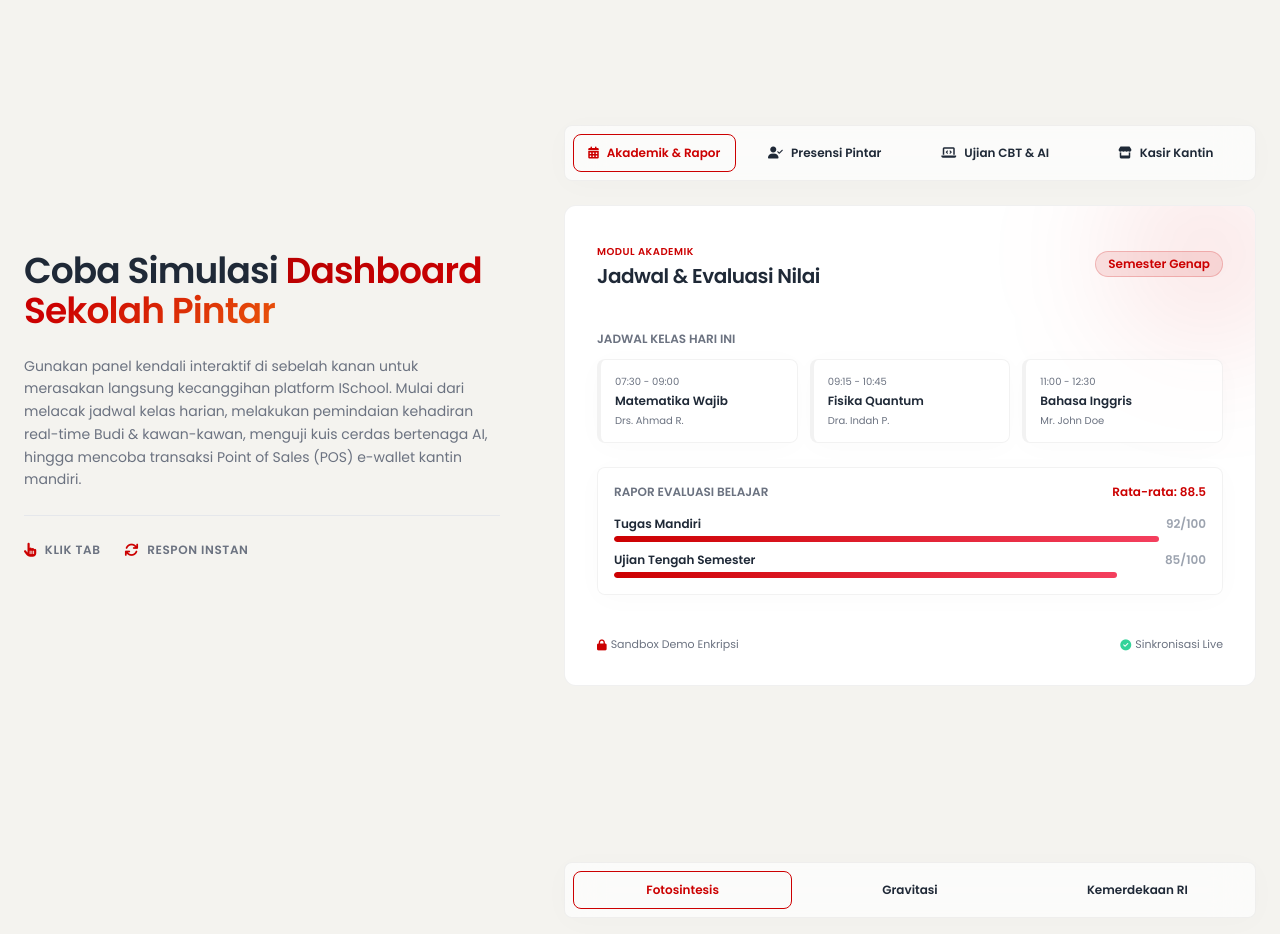
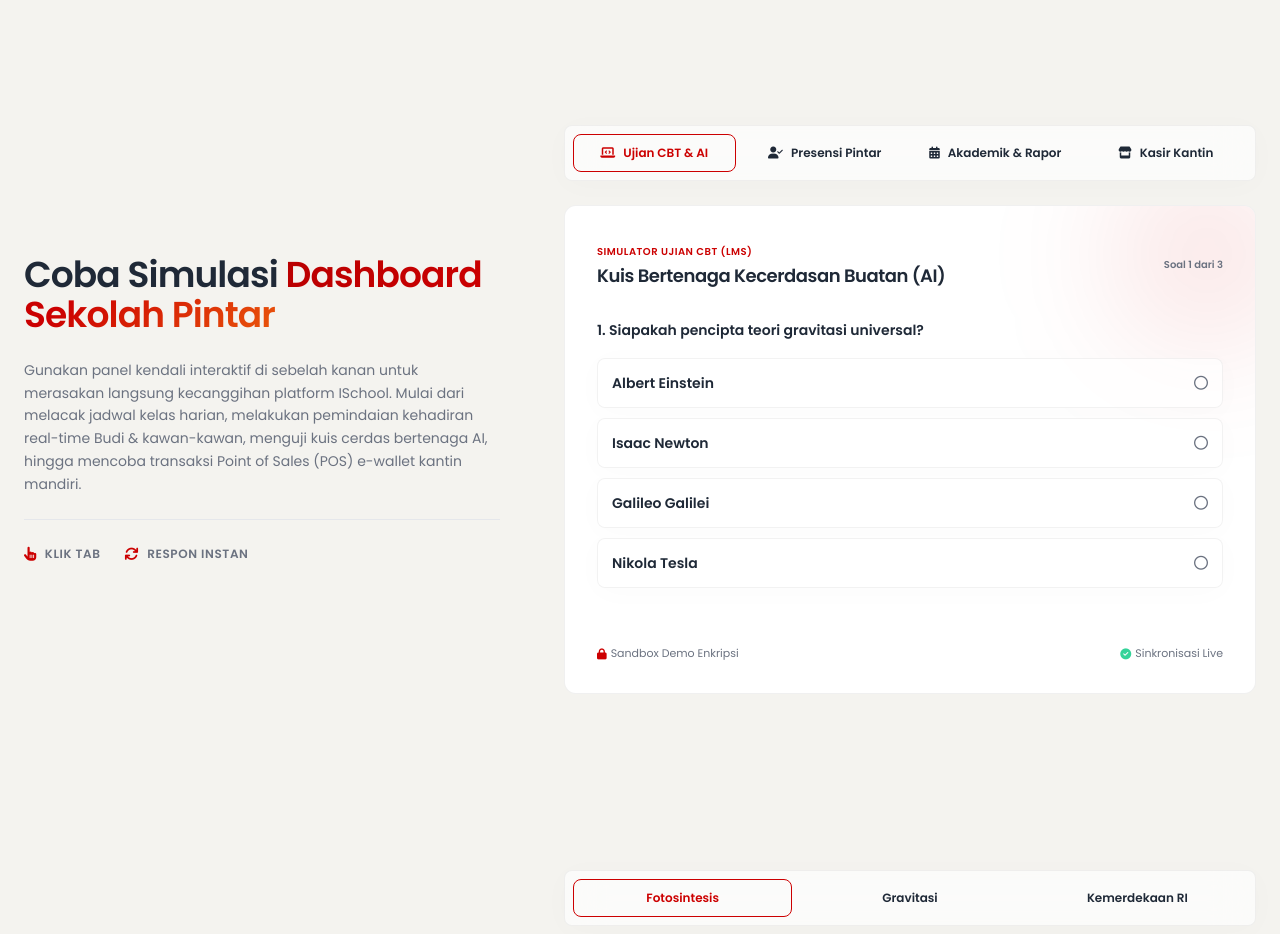
Before and after one commit to apriprogram/Ischool-garudanexa, a plain HTML site: page index.html in a window 1280 px wide. Shown: the part 1243-2177 px from the top of the page. Drawn offline with nearby package versions, Linux system fonts and the light colour scheme.

Commit message:
style: reorder dashboard simulation tabs to CBT, Attendance, Academic, Canteen

```diff
--- a/index.html
+++ b/index.html
@@ -476,14 +476,14 @@
 
         <!-- Interactive Pill Switcher -->
         <div class="w-full glass-panel p-2 rounded-lg flex flex-wrap md:flex-nowrap gap-2 border border-white/5">
-          <button class="dashboard-tab-btn active border-red-500 text-red-500 flex-1 text-center py-2.5 rounded-lg border font-bold text-xs flex items-center justify-center gap-2 transition-all" data-target="panel-akademik">
-            <i class="fas fa-calendar-alt"></i> Akademik & Rapor
+          <button class="dashboard-tab-btn active border-red-500 text-red-500 flex-1 text-center py-2.5 rounded-lg border font-bold text-xs flex items-center justify-center gap-2 transition-all" data-target="panel-cbt">
+            <i class="fas fa-laptop-code"></i> Ujian CBT & AI
           </button>
           <button class="dashboard-tab-btn flex-1 text-center py-2.5 rounded-lg border border-transparent font-bold text-xs flex items-center justify-center gap-2 transition-all" data-target="panel-presensi">
             <i class="fas fa-user-check"></i> Presensi Pintar
           </button>
-          <button class="dashboard-tab-btn flex-1 text-center py-2.5 rounded-lg border border-transparent font-bold text-xs flex items-center justify-center gap-2 transition-all" data-target="panel-cbt">
-            <i class="fas fa-laptop-code"></i> Ujian CBT & AI
+          <button class="dashboard-tab-btn flex-1 text-center py-2.5 rounded-lg border border-transparent font-bold text-xs flex items-center justify-center gap-2 transition-all" data-target="panel-akademik">
+            <i class="fas fa-calendar-alt"></i> Akademik & Rapor
           </button>
           <button class="dashboard-tab-btn flex-1 text-center py-2.5 rounded-lg border border-transparent font-bold text-xs flex items-center justify-center gap-2 transition-all" data-target="panel-kantin">
             <i class="fas fa-store"></i> Kasir Kantin
@@ -497,7 +497,7 @@
           <div class="absolute -top-12 -right-12 w-48 h-48 bg-red-500/10 rounded-full filter blur-3xl pointer-events-none"></div>
 
           <!-- PANEL 1: AKADEMIK & RAPOR WIDGET -->
-          <div id="panel-akademik" class="dashboard-panel space-y-6">
+          <div id="panel-akademik" class="dashboard-panel hidden space-y-6">
             <div class="flex items-center justify-between border-b border-white/5 pb-4">
               <div>
                 <span class="text-[10px] text-red-500 font-bold uppercase tracking-wider">Modul Akademik</span>
@@ -599,7 +599,7 @@
           </div>
 
           <!-- PANEL 3: CBT & UJIAN AI SIMULATOR -->
-          <div id="panel-cbt" class="dashboard-panel hidden space-y-4">
+          <div id="panel-cbt" class="dashboard-panel space-y-4">
             <div class="flex items-center justify-between border-b border-white/5 pb-3">
               <div>
                 <span class="text-[10px] text-red-500 font-bold uppercase tracking-wider">Simulator Ujian CBT (LMS)</span>
```
